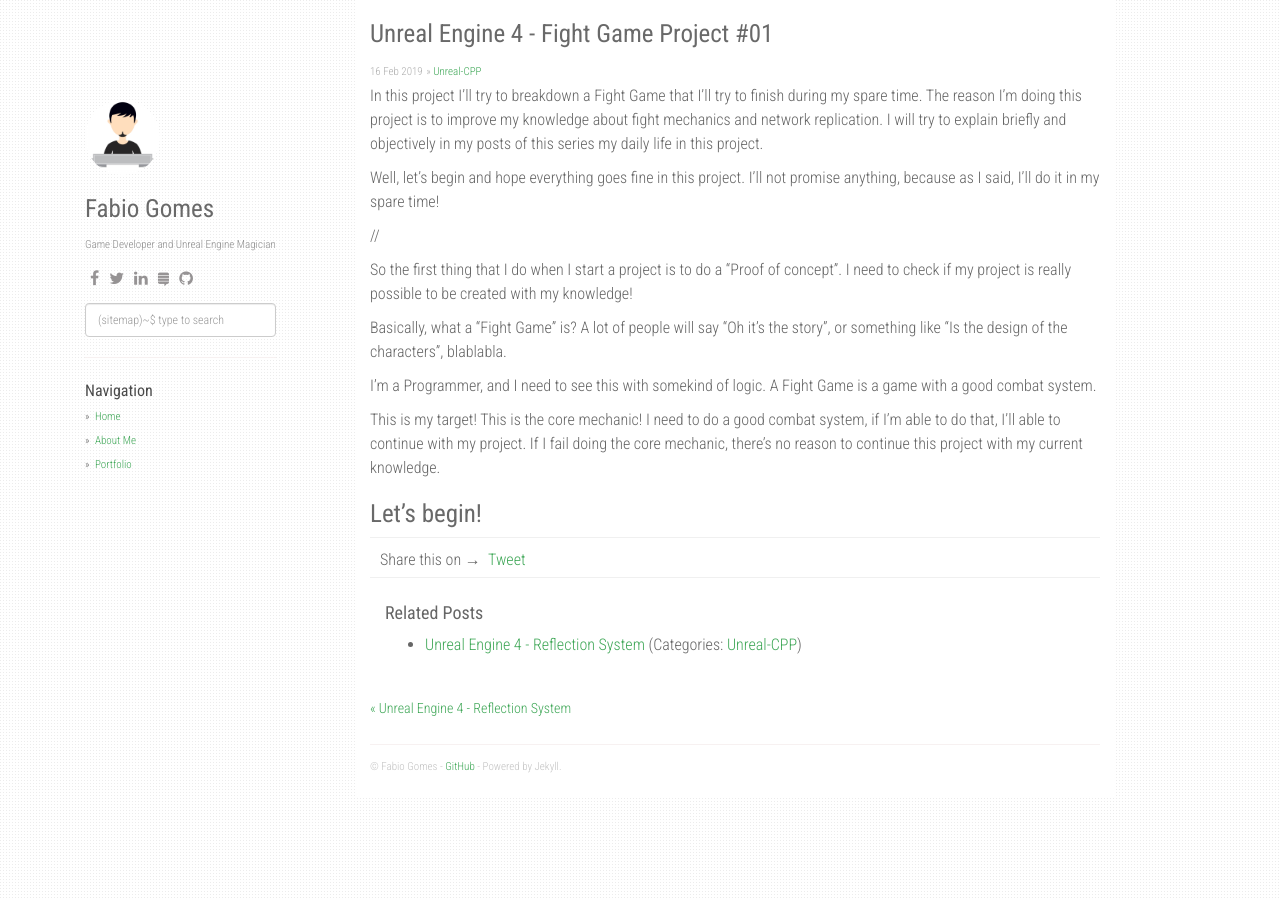
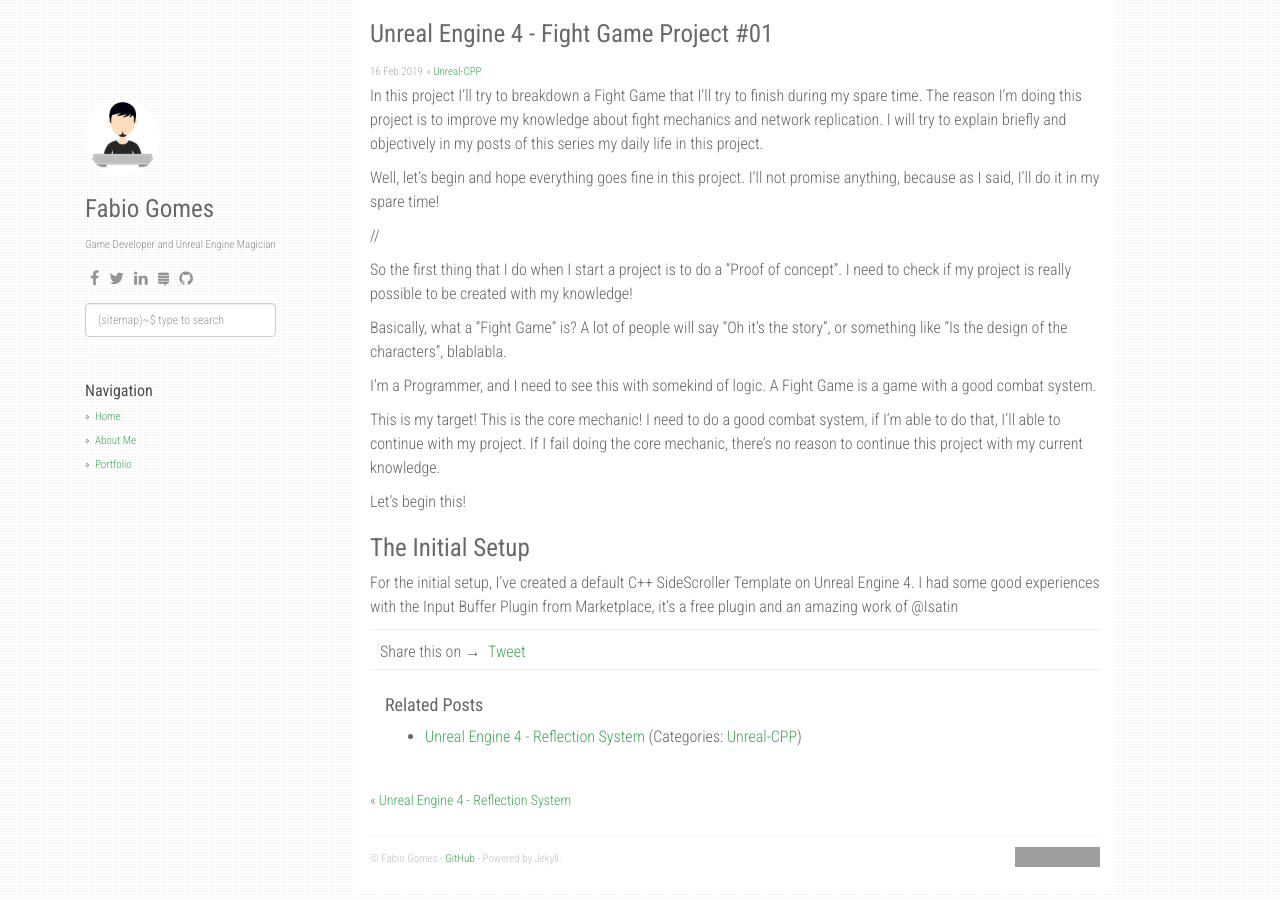
Before and after one commit to theforger/theforger.github.io, a Jekyll site: the page built from _posts/2019-02-16-ue4-fight-game-project.markdown, in a window 1280 px wide. Built offline with Jekyll 4.4.1, drawn with Linux system fonts in a browser that asks for light colours; nearby versions of some CDN libraries; comment, search, counter and statistics services are not loaded; grey boxes are pictures that could not be loaded.

Commit message:
Update 2019-02-16-ue4-fight-game-project.markdown

```diff
--- a/_posts/2019-02-16-ue4-fight-game-project.markdown
+++ b/_posts/2019-02-16-ue4-fight-game-project.markdown
@@ -26,4 +26,9 @@
 I need to do a good combat system, if I'm able to do that, I'll able to continue with my project.
 If I fail doing the core mechanic, there's no reason to continue this project with my current knowledge.
 
-# Let's begin!
+Let's begin this!
+
+# The Initial Setup
+
+For the initial setup, I've created a default C++ SideScroller Template on Unreal Engine 4.
+I had some good experiences with the Input Buffer Plugin from Marketplace, it's a free plugin and an amazing work of @Isatin
```
